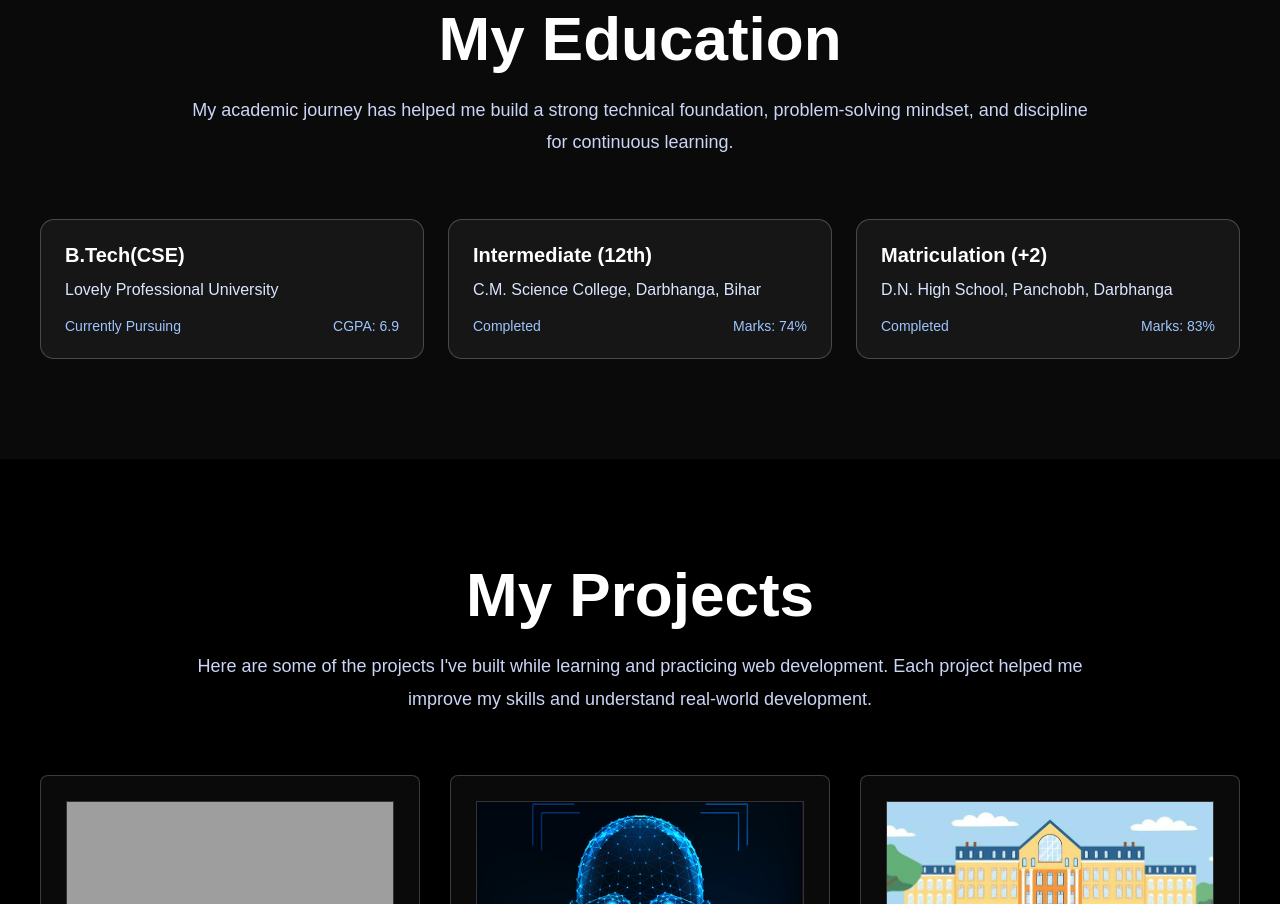
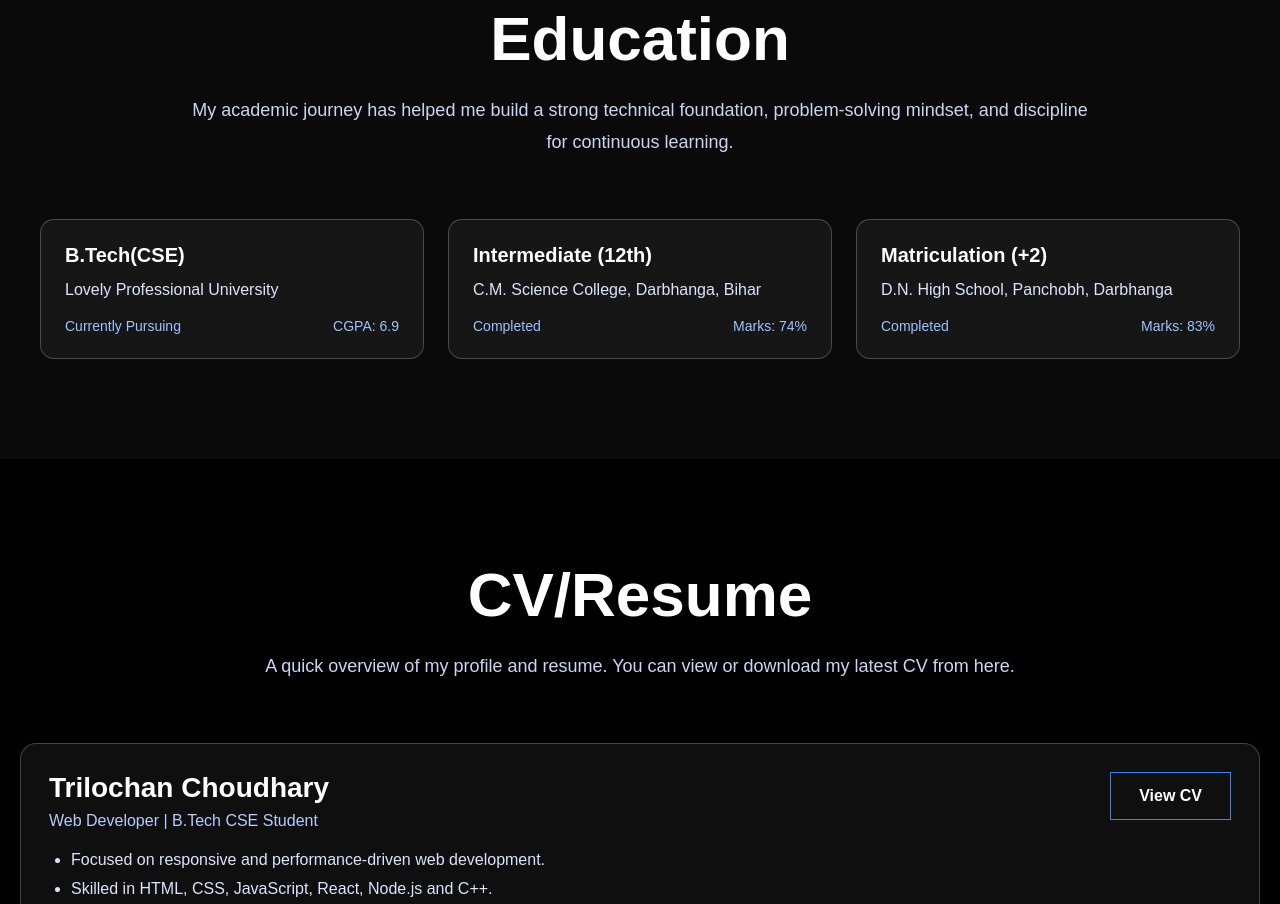
Before and after one commit to triloc8084/Portfolio, a plain HTML site: page index.html in a window 1280 px wide. Shown: the part 1896-2800 px from the top of the page. Drawn offline with Linux system fonts and the light colour scheme; grey boxes are pictures that could not be loaded.

Commit message:
Updated HTML and CSS

```diff
--- a/index.html
+++ b/index.html
@@ -25,6 +25,7 @@
         <a href="index.html">Home</a>
         <a href="#about">About</a>
         <a href="#education">Education</a>
+        <a href="#cv">CV</a>
         <a href="#projects">Projects</a>
         <a href="#certificates">Certificates</a>
         <a href="#contact">Contact</a>
@@ -57,12 +58,6 @@
         user-friendly websites using modern technologies. I love turning ideas
         into real products.
       </p>
-
-      <div class="hero-btn">
-        <a href="#" class="btn primary">View Projects</a>
-        <a href="#" class="btn secondary">Contact Me</a>
-        <a href="images/CV21.pdf" class="btn secondary">View Resume</a>
-      </div>
     </div>
 
     <!-- right side -->
@@ -157,7 +152,7 @@
   <!--? ========= education =========== -->
   <div class="education" id="education">
     <div class="education-intro">
-      <h2>My Education</h2>
+      <h2>Education</h2>
       <p>
         My academic journey has helped me build a strong technical foundation,
         problem-solving mindset, and discipline for continuous learning.
@@ -194,10 +189,38 @@
     </div>
   </div>
 
+  <!--? ========= CV =========== -->
+  <div class="cv" id="cv">
+    <div class="cv-intro">
+      <h2>CV/Resume</h2>
+      <p>
+        A quick overview of my profile and resume. You can view or download my
+        latest CV from here.
+      </p>
+    </div>
+
+    <div class="cv-card">
+      <div class="cv-content">
+        <h3>Trilochan Choudhary</h3>
+        <p>Web Developer | B.Tech CSE Student</p>
+
+        <ul>
+          <li>Focused on responsive and performance-driven web development.</li>
+          <li>Skilled in HTML, CSS, JavaScript, React, Node.js and C++.</li>
+          <li>Actively building projects and improving problem-solving skills.</li>
+        </ul>
+      </div>
+
+      <div class="cv-actions">
+        <a href="images/CV21.pdf" class="btn primary" target="_blank" rel="noopener noreferrer">View CV</a>
+      </div>
+    </div>
+  </div>
+
   <!--? =========== project ==============  -->
   <div class="projects" id="projects">
     <div class="project-intro">
-      <h2>My Projects</h2>
+      <h2>Projects</h2>
       <p>
         Here are some of the projects I've built while learning and practicing
         web development. Each project helped me improve my skills and
@@ -291,7 +314,7 @@
   <!--? =========== certificates ==============  -->
   <div class="certificates" id="certificates">
     <div class="certificate-intro">
-      <h2>My Certificates</h2>
+      <h2>Certificates</h2>
       <p>
         A selection of certifications that reflect my learning journey and practical
         development skills and project-ready knowledge.
@@ -404,7 +427,6 @@
         </div>
       </div>
       <div class="form-right">
-        <!-- <img src="images/gaurav1.png" alt="" /> -->
         <form>
           <h2>Your Name</h2>
           <input type="text" placeholder="Enter your name" required>
--- a/style.css
+++ b/style.css
@@ -26,6 +26,7 @@ img {
 .main-content,
 .stack,
 .education-grid,
+.cv-card,
 .projects-grid,
 .certificate-grid,
 .form-container,
@@ -178,12 +179,6 @@ img {
   color: #d1d1d1;
   margin-bottom: 40px;
   max-width: 700px;
-}
-
-.hero-btn {
-  display: flex;
-  gap: 20px;
-  flex-wrap: wrap;
 }
 
 .btn {
@@ -415,6 +410,62 @@ img {
   flex-wrap: wrap;
   color: #9ec5ff;
   font-size: 14px;
+}
+
+.cv {
+  padding: 100px 20px;
+}
+
+.cv-intro {
+  max-width: 900px;
+  margin: 0 auto;
+  text-align: center;
+}
+
+.cv-intro h2 {
+  font-size: clamp(40px, 8vw, 62px);
+  margin-bottom: 20px;
+  font-family: "Gilroy-Bold", sans-serif;
+}
+
+.cv-intro p {
+  font-size: clamp(16px, 3vw, 18px);
+  color: #cbd5f5;
+  line-height: 1.8;
+}
+
+.cv-card {
+  margin: 60px auto 0;
+  padding: 28px;
+  border-radius: 16px;
+  background: rgba(255, 255, 255, 0.06);
+  border: 1px solid rgba(255, 255, 255, 0.22);
+  display: flex;
+  justify-content: space-between;
+  align-items: flex-start;
+  gap: 30px;
+  flex-wrap: wrap;
+}
+
+.cv-content h3 {
+  font-size: 28px;
+  margin-bottom: 8px;
+}
+
+.cv-content p {
+  color: #b7ccff;
+  margin-bottom: 16px;
+}
+
+.cv-content ul {
+  padding-left: 22px;
+  color: #dbe5ff;
+  line-height: 1.8;
+}
+
+.cv-actions {
+  display: flex;
+  align-items: center;
 }
 
 .project-intro {
@@ -769,9 +820,6 @@ img {
     text-align: center;
     padding-top: 100px;
   }
-  .hero-btn {
-    justify-content: center;
-  }
   .hero-right img {
     width: clamp(240px, 50vw, 340px);
     transform: none;
@@ -831,15 +879,12 @@ img {
   .hero-left h1 {
     font-size: 36px;
   }
-  .hero-btn {
-    flex-direction: column;
-    align-items: stretch;
-  }
   .btn {
     text-align: center;
   }
   .intro h2,
   .education-intro h2,
+  .cv-intro h2,
   .project-intro h2,
   .certificate-intro h2,
   .contact-intro h2 {
```
